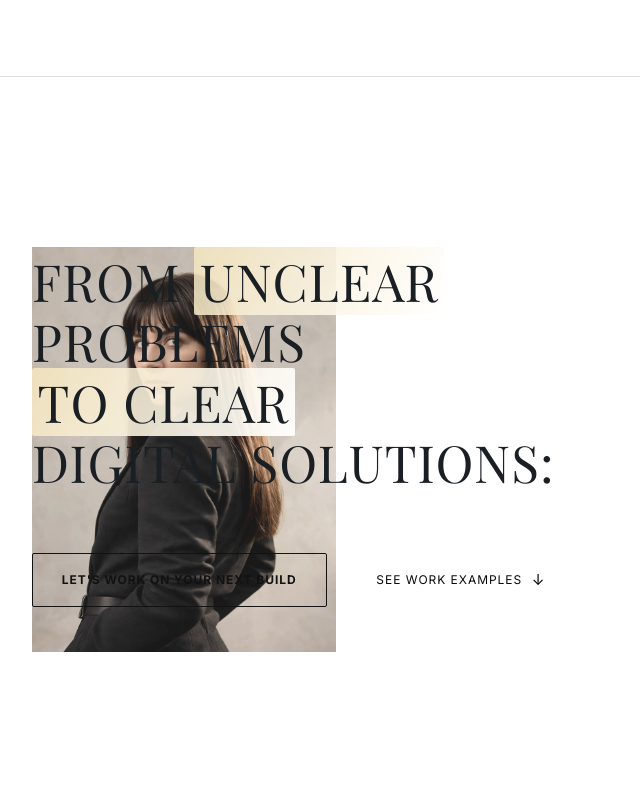
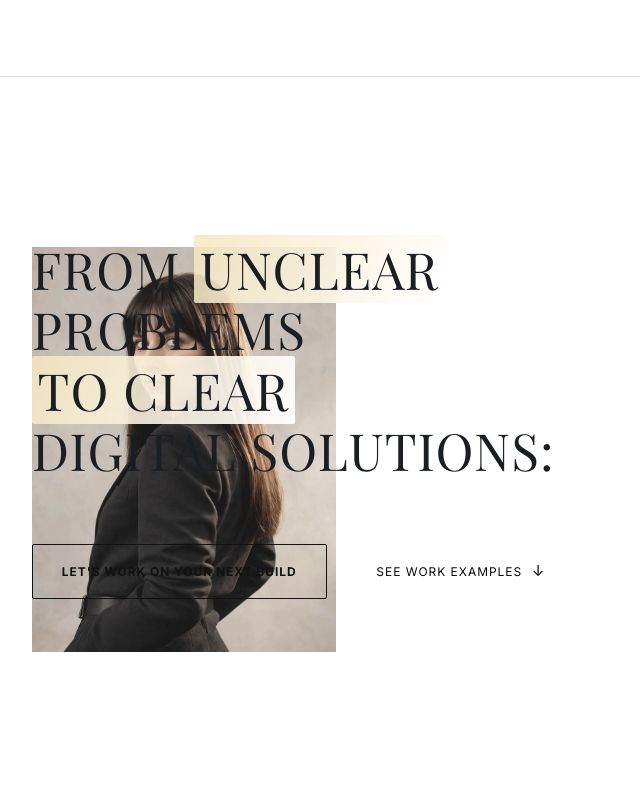
Before and after one commit to Irene2828/porfoliojuly, a Next.js app: page / in a window 1280 px wide. Shown: the top 800 px of the page, without its empty margins (0-640 px from the left). Built offline with nearby package versions, Linux system fonts and the light colour scheme; no server answers; the database is empty; a web font is replaced by a local one.

Commit message:
Lift headline 10% higher and lock CTAs in place

```diff
--- a/src/app/components/Hero.css
+++ b/src/app/components/Hero.css
@@ -119,7 +119,7 @@
   display: flex;
   flex-direction: column;
   align-items: flex-start;
-  margin-top: -6.24rem; /* moved 20% lower on desktop */
+  margin-top: -7.5rem; /* lifted 10% higher */
   margin-bottom: 2rem;
   max-width: 600px; /* Adjusted wider to match 10% container increase */
 }
@@ -232,7 +232,7 @@
   flex-direction: row; /* side by side */
   align-items: center;
   gap: 1.25rem;
-  margin-top: 3.53rem; /* 40% lower */
+  margin-top: 3.78rem; /* compensated to keep CTAs locked in place */
 }
 
 .hero-image-wrapper {
```
